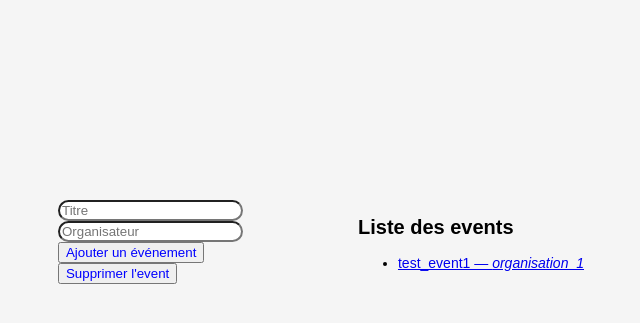
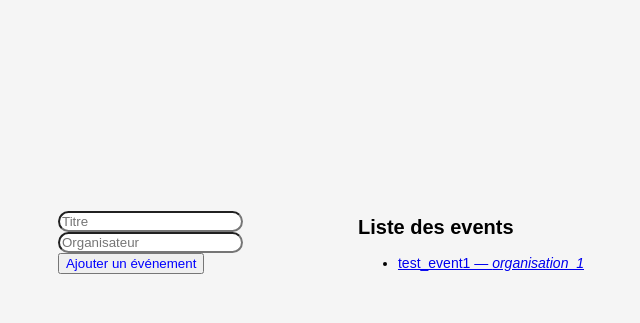
Before and after one commit to Ishak-devs/projet_py, a Django app: page / in a window 1280 px wide. Shown: the part 158-481 px from the top of the page, without its empty margins (319-959 px from the left). Run offline with Django 4.2, Linux system fonts and the light colour scheme; data comes from the database, SQL or seed files in the repository; both versions use the stored data as it was after the commit.

```diff
--- a/monapp/templates/index.html
+++ b/monapp/templates/index.html
@@ -46,9 +46,8 @@
                 <input type="text" name="organisateur_nom" id="organisateur_nom" placeholder="Organisateur">
 
             <button type="submit">Ajouter un événement</button>
-                      <form action="{% url 'supprimer_event' %}"></form>
-                <button type="submit">Supprimer l'event</button>
-            </form>
+  </form>
+
         </div>
 
 <div class="event_conteneur">
```
Also changed, not shown: db.sqlite3.
